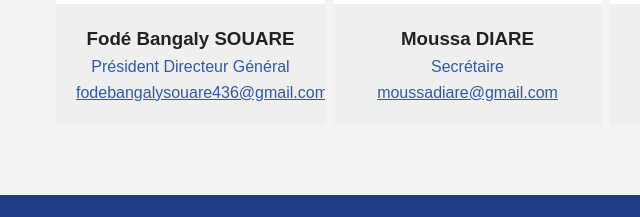
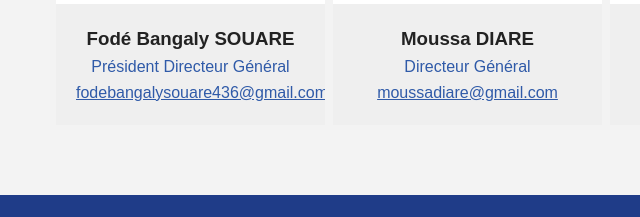
Before and after one commit to fbs-groupe-site/fbs-groupe-sit, a plain HTML site: page index.html in a window 1280 px wide. Shown: the part 1419-1636 px from the top of the page, 34-674 px from the left. Drawn offline with Linux system fonts and the light colour scheme.

Commit message:
Add files via upload

```diff
--- a/index.html
+++ b/index.html
@@ -113,7 +113,7 @@
           <img src="IMAGES/DIARE.jpeg" alt="Photo de Moussa DIARE" title="DIARE">
           <div class="infos-membre">
             <h3>Moussa DIARE</h3>
-            <p class="poste">Secrétaire</p>
+            <p class="poste">Directeur Général</p>
             <a href="mailto:moussadiare@gmail.com">moussadiare@gmail.com</a>
           </div>
         </div>
```
